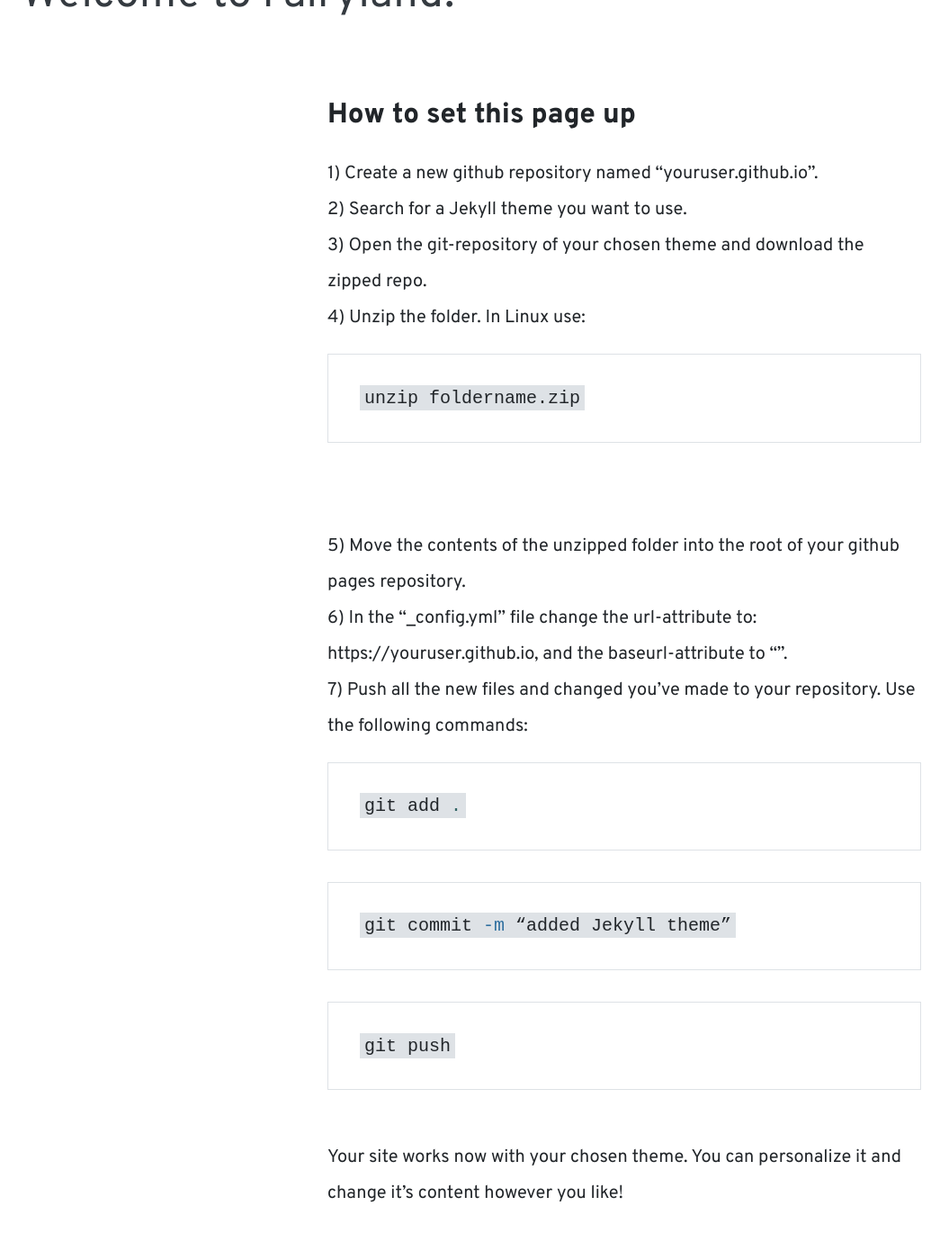
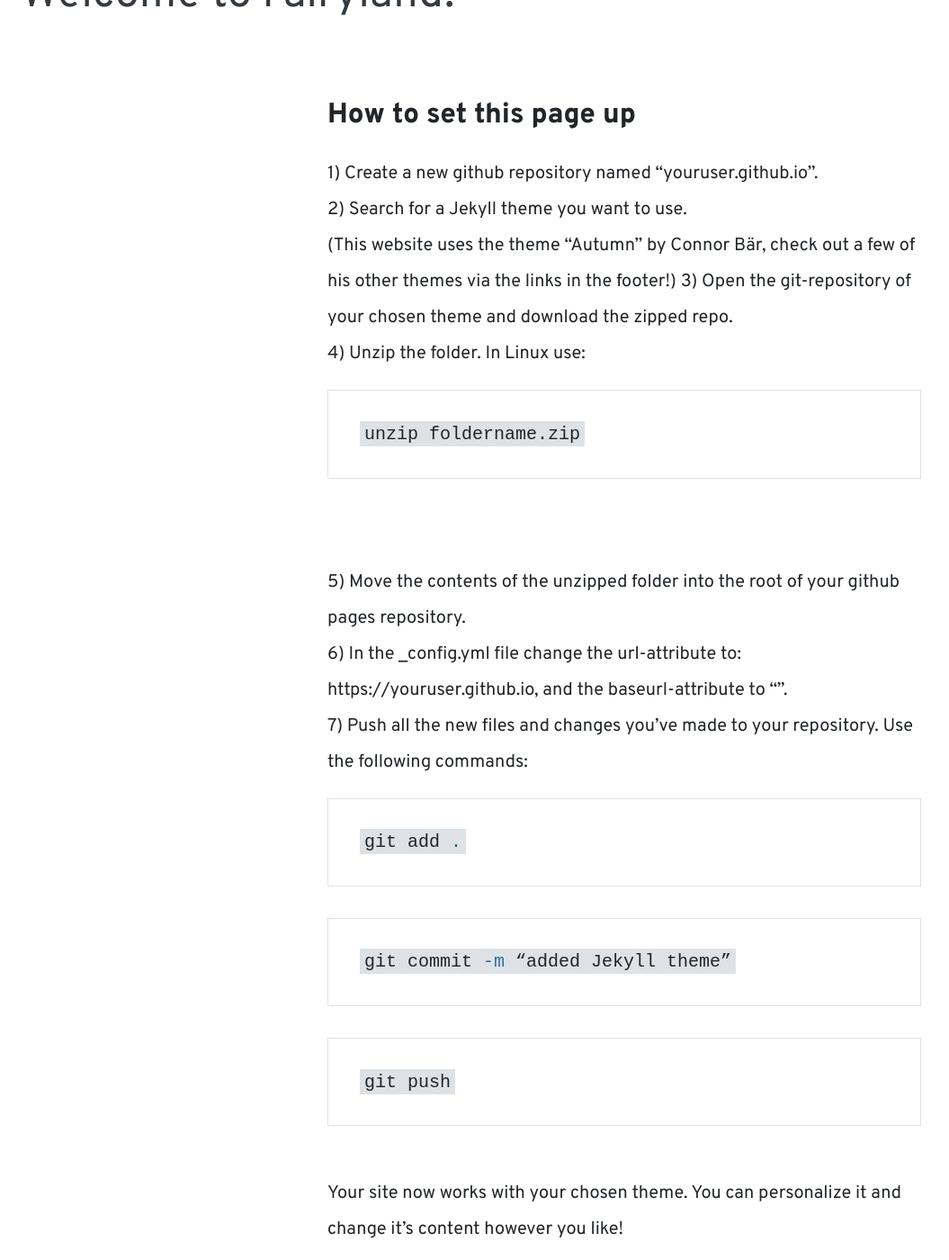
Before and after one commit to BurningFairy/BurningFairy.github.io, a Jekyll site: the page built from about/index.md, in a window 1280 px wide and 1400 px high, scrolled down 1120 px. Shown: the whole window at 90% size, without its empty margins (116-1171 px from the left). Built offline with Jekyll 4.4.1, drawn with Linux system fonts in a browser that asks for light colours.

Commit message:
changed wording and fixed a few spelling mistakes on about-page

````diff
--- a/about/index.md
+++ b/about/index.md
@@ -12,6 +12,7 @@ ref: about
 
 1) Create a new github repository named “youruser.github.io”. \
 2) Search for a Jekyll theme you want to use. \
+(This website uses the theme "Autumn" by Connor Bär, check out a few of his other themes via the links in the footer!)
 3) Open the git-repository of your chosen theme and download the zipped repo. \
 4) Unzip the folder. In Linux use:
 ``` bash
@@ -19,8 +20,8 @@ unzip foldername.zip
 ```
 \
 5) Move the contents of the unzipped folder into the root of your github pages repository. \
-6) In the “_config.yml” file change the url-attribute to: https://youruser.github.io, and the baseurl-attribute to “”. \
-7) Push all the new files and changed you’ve made to your repository. Use the following commands:
+6) In the _config.yml file change the url-attribute to: https://youruser.github.io, and the baseurl-attribute to “”. \
+7) Push all the new files and changes you’ve made to your repository. Use the following commands:
 ``` bash
 git add .
 ```
@@ -31,4 +32,4 @@ git commit -m “added Jekyll theme”
 git push
 ```
 
-Your site works now with your chosen theme. You can personalize it and change it’s content however you like!
+Your site now works with your chosen theme. You can personalize it and change it’s content however you like!
````
